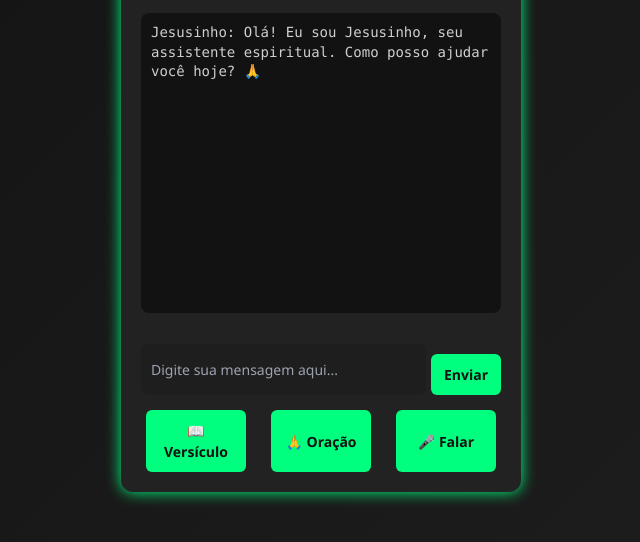
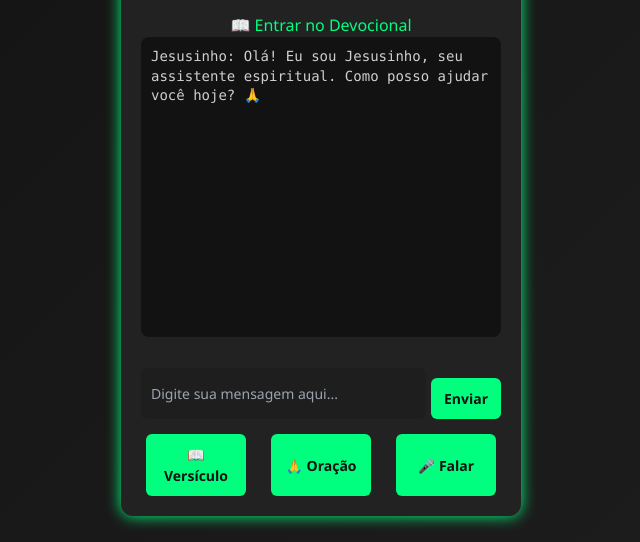
Before and after one commit to JDYD2002/JesusinhoFrontend, a plain HTML site: page index.html in a window 1280 px wide. Shown: the part 258-800 px from the top of the page, without its empty margins (319-959 px from the left). Drawn offline with nearby package versions, Linux system fonts and the light colour scheme.

Commit message:
Update index.html

```diff
--- a/index.html
+++ b/index.html
@@ -15,7 +15,7 @@
     <div id="gif-container" class="mb-4">
  <img id="jesusinho-img" src="jesusinho.gif" alt="Jesusinho animado" class="w-40 h-40" />
     </div>
-
+<a href="https://jdyd2002.github.io/dev/">📖 Entrar no Devocional</a>
     <div id="chat-box" aria-live="polite" aria-label="Área de mensagens"></div>
 
     <div class="w-full flex mt-4">
```
